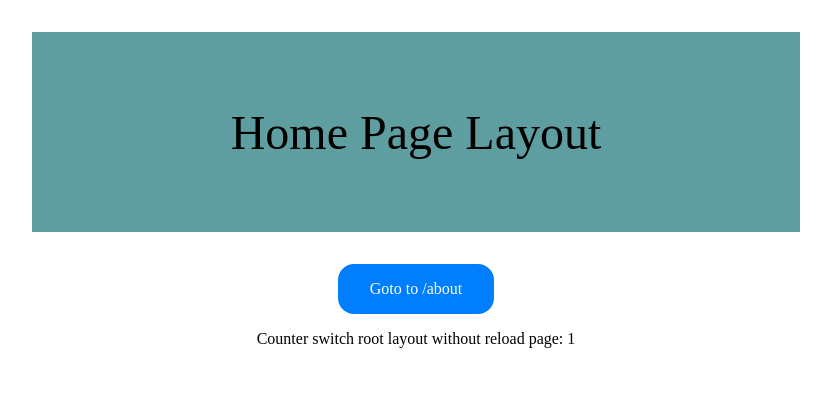
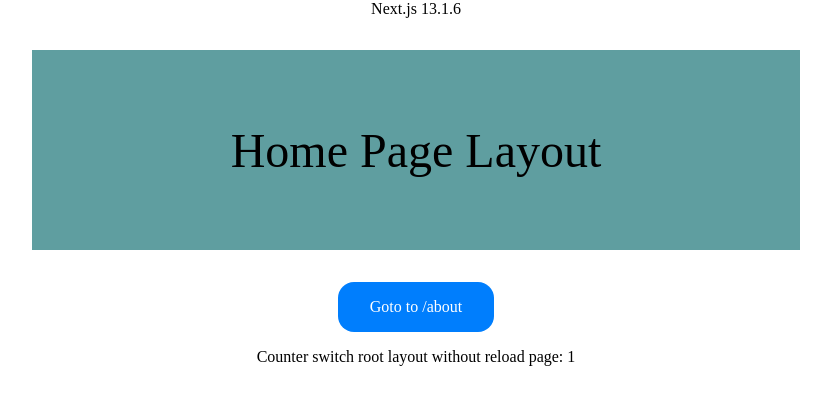
Before and after one commit to denisso/next13-app-exp, a Next.js app: page / in a window 1280 px wide. Shown: the top 404 px of the page, without its empty margins (224-1055 px from the left). Built offline with nearby package versions, Linux system fonts and the light colour scheme.

Commit message:
added display version

```diff
--- a/app/(about)/layout.tsx
+++ b/app/(about)/layout.tsx
@@ -1,5 +1,5 @@
 import "../globals.css";
-import style from "../layout.module.scss"
+import style from "../layout.module.scss";
 export default function RootLayout({
   children,
 }: {
@@ -13,6 +13,7 @@ export default function RootLayout({
       */}
       <head />
       <body>
+        <div style={{ textAlign: "center" }}>Next.js 13.1.6</div>
         <header className={style.box}>About Page Layout</header>
         {children}
       </body>
--- a/app/(home)/layout.tsx
+++ b/app/(home)/layout.tsx
@@ -1,10 +1,10 @@
-import '../globals.css'
-import style from "../layout.module.scss"
+import "../globals.css";
+import style from "../layout.module.scss";
 
 export default function RootLayout({
   children,
 }: {
-  children: React.ReactNode
+  children: React.ReactNode;
 }) {
   return (
     <html lang="en">
@@ -14,8 +14,10 @@ export default function RootLayout({
       */}
       <head />
       <body>
+        <div style={{ textAlign: "center" }}>Next.js 13.1.6</div>
         <header className={style.box}>Home Page Layout</header>
-        {children}</body>
+        {children}
+      </body>
     </html>
-  )
+  );
 }
```
